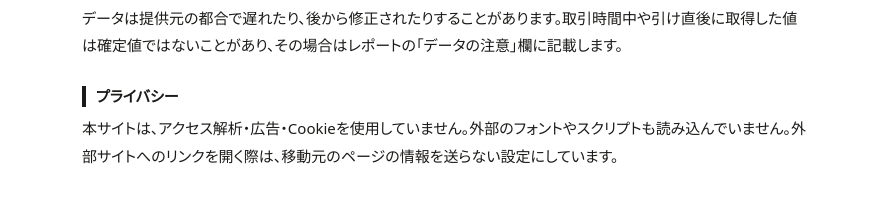
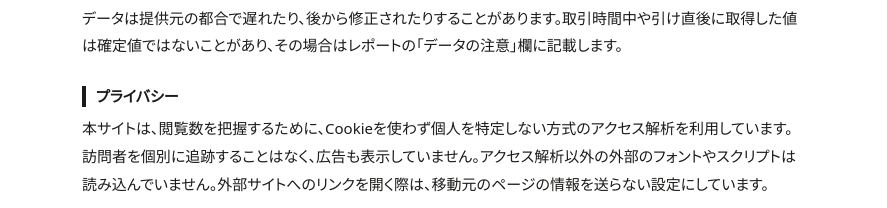
Before and after one commit to monkeypod8068/finvogue-monitor, a plain HTML site: page about.html in a window 1280 px wide. Shown: the part 1292-1500 px from the top of the page, without its empty margins (196-1083 px from the left). Drawn offline with Linux system fonts and the light colour scheme.

Commit message:
Cookieを使わないアクセス解析(Cloudflare Web Analytics)を追加。CSPとプライバシーの記載を更新
Co-Authored-By: Claude Opus 5.5 <noreply@anthropic.com>
Claude-Session: https://claude.ai/code/session_01VTaS3YhZWjH8nXVrCLRTmw

```diff
--- a/about.html
+++ b/about.html
@@ -3,7 +3,7 @@
 <head>
 <meta charset="utf-8">
 <meta name="viewport" content="width=device-width, initial-scale=1">
-<meta http-equiv="Content-Security-Policy" content="default-src 'self'; script-src 'self' 'unsafe-inline'; style-src 'self' 'unsafe-inline'; img-src 'self' data:; connect-src 'self'; font-src 'self'; object-src 'none'; base-uri 'self'; form-action 'none'">
+<meta http-equiv="Content-Security-Policy" content="default-src 'self'; script-src 'self' 'unsafe-inline' https://static.cloudflareinsights.com; style-src 'self' 'unsafe-inline'; img-src 'self' data:; connect-src 'self' https://cloudflareinsights.com https://*.cloudflareinsights.com; font-src 'self'; object-src 'none'; base-uri 'self'; form-action 'none'">
 <meta name="referrer" content="no-referrer">
 <link rel="stylesheet" href="assets/site.css">
 <title>このページについて | FinVogue</title>
@@ -73,7 +73,7 @@ ul{margin:8px 0;padding-left:1.3em}li{margin:4px 0}
 <p>データは提供元の都合で遅れたり、後から修正されたりすることがあります。取引時間中や引け直後に取得した値は確定値ではないことがあり、その場合はレポートの「データの注意」欄に記載します。</p>
 
 <h3>プライバシー</h3>
-<p>本サイトは、アクセス解析・広告・Cookieを使用していません。外部のフォントやスクリプトも読み込んでいません。外部サイトへのリンクを開く際は、移動元のページの情報を送らない設定にしています。</p>
+<p>本サイトは、閲覧数を把握するために、Cookieを使わず個人を特定しない方式のアクセス解析を利用しています。訪問者を個別に追跡することはなく、広告も表示していません。アクセス解析以外の外部のフォントやスクリプトは読み込んでいません。外部サイトへのリンクを開く際は、移動元のページの情報を送らない設定にしています。</p>
 
 <h2 id="disclaimer">免責事項</h2>
 <div class="box"><ul>
@@ -89,5 +89,6 @@ ul{margin:8px 0;padding-left:1.3em}li{margin:4px 0}
 </ul></div>
 </main>
 <footer class="site-ft"><span>© FinVogue</span><span>本サイトは情報提供を目的としたもので、投資助言ではありません。<a href="about.html#disclaimer">免責事項</a></span></footer>
+<!-- Cloudflare Web Analytics（Cookieを使わないアクセス数の計測） --><script type='module' src='https://static.cloudflareinsights.com/beacon.min.js' data-cf-beacon='{"token": "53d737177417465da31ccee3e11a5c7b"}'></script>
 </body>
 </html>
```
Also changed, not shown: index.html (+2 -1 lines), links.html (+2 -1 lines), 1 other file.
